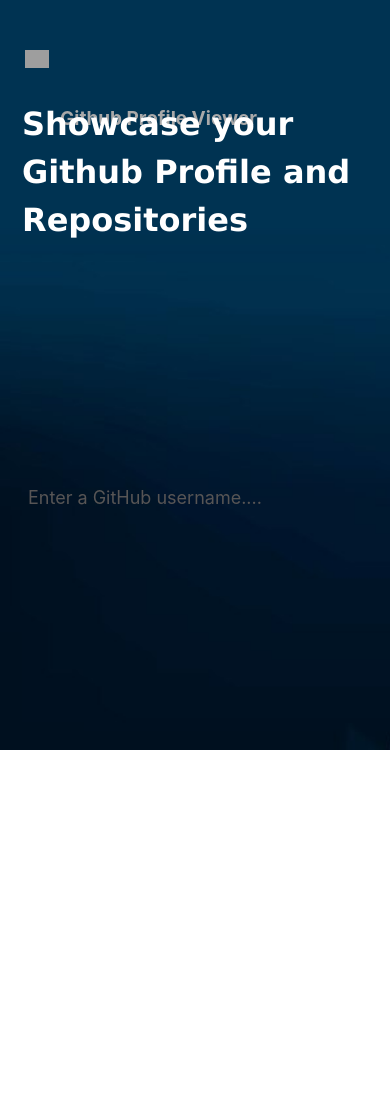
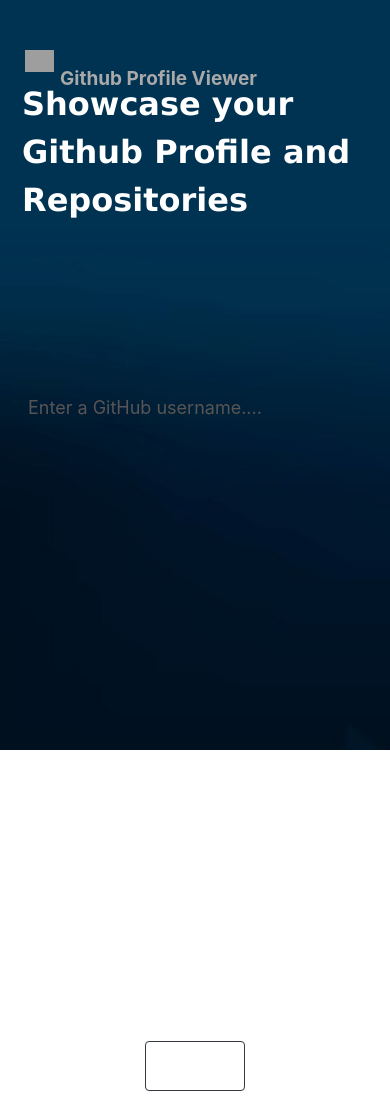
Before and after one commit to FahaamKhan628444/samplefee, a plain HTML site: page index.html in a window 390 px wide. Shown: the top 1100 px of the page. Drawn offline with nearby package versions, Linux system fonts and the light colour scheme; grey boxes are pictures that could not be loaded.

Commit message:
Update styles.css

```diff
--- a/styles.css
+++ b/styles.css
@@ -93,26 +93,26 @@
     .container p {
         font-size: 32px;
         left: 22px;
-        top: 100px;
+        top: 80px;
     }
     .container img {
-        width: 24px;
+        width: 29px;
         top: 50px;
         left: 25px;
     }
     .container .Viewer {
-        top: 105px;
+        top: 65px;
         left: 60px;
         font-size: 19px;
     }
     input[type=text] {
-        top: 480px;
+        top: 390px;
         left: 20px;
         width: calc(100% - 40px);
         height: 35px;
     }
     .input-username .btn {
-        top: 820px;
+        top: 520px;
         left: calc(50% - 50px);
     }
 }
```
